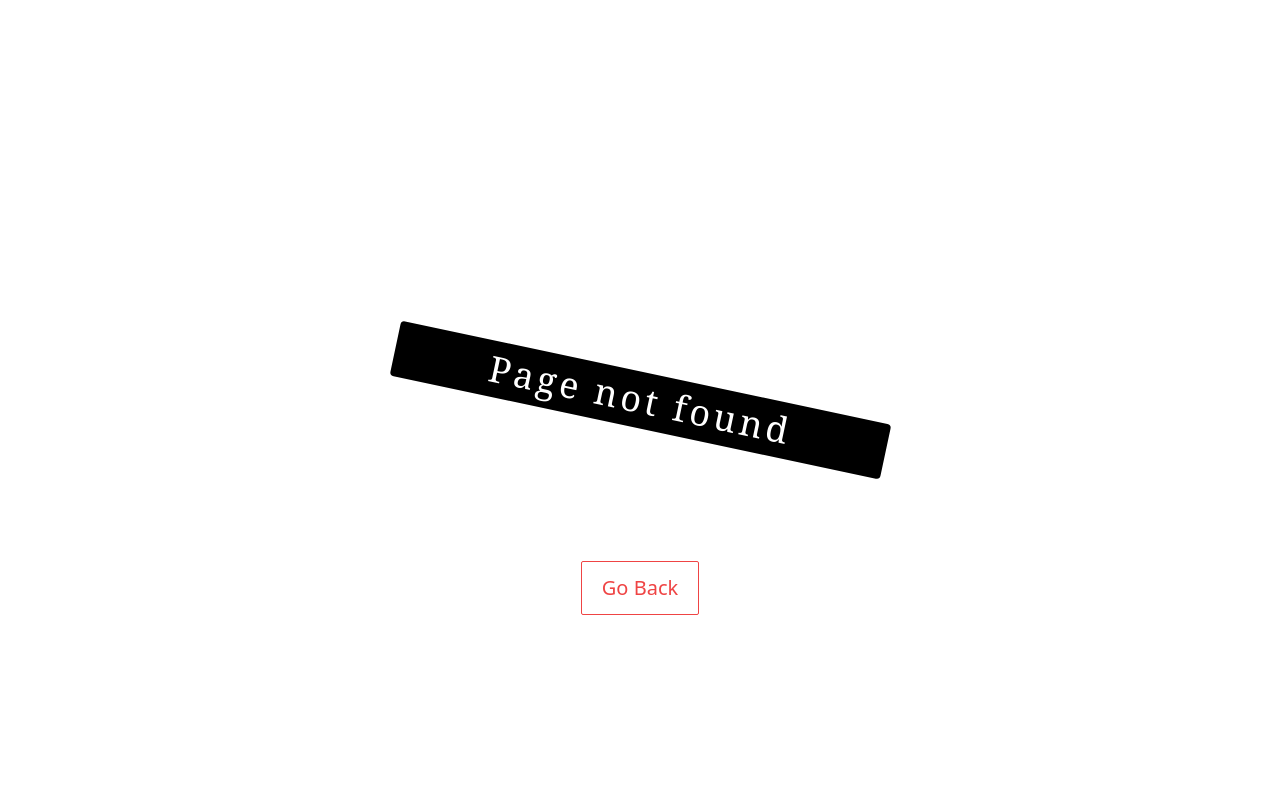
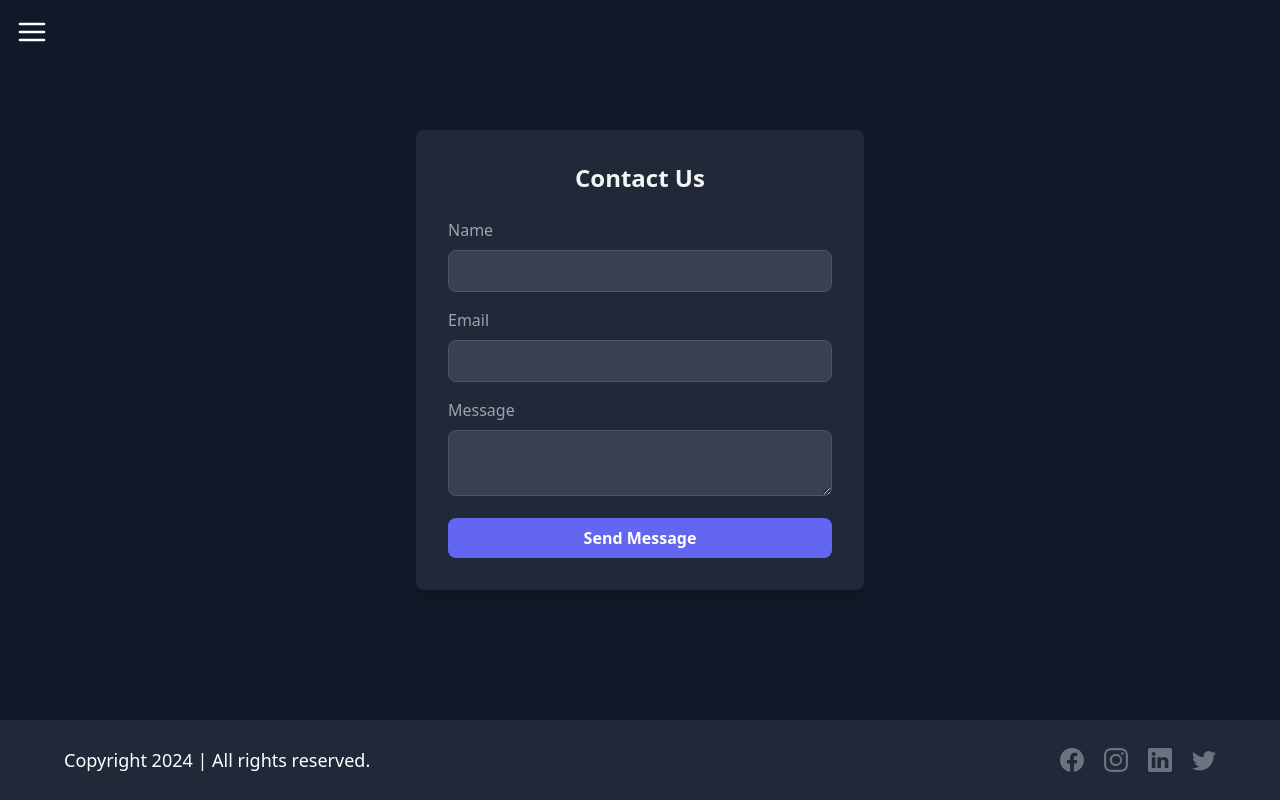
Before and after one commit to TheHarshitBansal/LMS, a React (Vite) app in the folder client/: page /contact in a window 1280 px wide. Before the commit this address had no page. Built offline with nearby package versions, Linux system fonts and the light colour scheme.

Commit message:
Contact us page created

```diff
--- a/client/src/App.jsx
+++ b/client/src/App.jsx
@@ -3,6 +3,7 @@ import './App.css'
 import { Route, Routes } from 'react-router-dom'
 
 import AboutUs from './pages/AboutUs'
+import ContactUs from './pages/Contact'
 import CourseList from './pages/courses/CourseList'
 import HomePage from './pages/HomePage'
 import Login from './pages/Login'
@@ -16,6 +17,7 @@ function App() {
     <Routes>
         <Route path='/' element={<HomePage/>}></Route>
         <Route path='/about' element={<AboutUs/>}></Route>
+        <Route path='/contact' element={<ContactUs/>}></Route>
         <Route path='/user/signup' element={<SignUp/>}></Route>
         <Route path='/user/login' element={<Login/>}></Route>
         <Route path='/courses' element={<CourseList/>}></Route>
--- /dev/null
+++ b/client/src/pages/Contact.jsx
@@ -0,0 +1,125 @@
+import { closeSnackbar, enqueueSnackbar } from "notistack";
+import { useState } from "react";
+
+import axiosInstance from "../helpers/axiosInstance";
+import HomeLayout from "../layouts/HomeLayout";
+
+const ContactUs = () => {
+
+
+  const [formData, setFormData] = useState({
+    name: "",
+    email: "",
+    message: "",
+  });
+
+  const handleChange = (e) => {
+    const { name, value } = e.target;
+    setFormData({
+      ...formData,
+      [name]: value,
+    });
+  };
+
+  const handleSubmit = (e) => {
+    e.preventDefault();
+    if (!formData.name || !formData.email || !formData.message) {
+      enqueueSnackbar("All the fields are required", { variant: "error" });
+      return;
+    }
+
+    if (formData.name.length < 2 || formData.name.length > 20) {
+      enqueueSnackbar("Name should be of 2-20 characters", {
+        variant: "error",
+      });
+      return;
+    }
+
+    //Email validation
+    if (
+      !formData.email.match(
+        /^(([^<>()[\]\\.,;:\s@"]+(\.[^<>()[\]\\.,;:\s@"]+)*)|.(".+"))@((\[[0-9]{1,3}\.[0-9]{1,3}\.[0-9]{1,3}\.[0-9]{1,3}\])|(([a-zA-Z\-0-9]+\.)+[a-zA-Z]{2,}))$/
+      )
+    ) {
+      enqueueSnackbar("Invalid Email Address", { variant: "error" });
+      return;
+    }
+
+    const response = axiosInstance.post('/contact', formData)
+    const loading = enqueueSnackbar("Submitting your response", {variant:"warning", persist:true})
+    response
+      .then(() => {
+        closeSnackbar(loading);
+        enqueueSnackbar("Submitted Succesfully", {variant: 'success'})
+        setFormData({
+          name: "",
+          email: "",
+          message: "",
+        });
+      })
+      .catch(() => {
+        enqueueSnackbar("Failed to create account", { variant: "error" });
+      });
+  };
+
+  return (
+    <HomeLayout>
+      <div className="h-[90vh] flex items-center justify-center bg-gray-900 text-gray-100">
+        <div className="max-w-md w-full bg-gray-800 p-8 rounded-lg shadow-lg">
+          <h2 className="text-2xl font-bold mb-6 text-center">Contact Us</h2>
+          <form onSubmit={handleSubmit} noValidate>
+            <div className="mb-4">
+              <label htmlFor="name" className="block text-gray-400 mb-2">
+                Name
+              </label>
+              <input
+                type="text"
+                id="name"
+                name="name"
+                value={formData.name}
+                onChange={handleChange}
+                required
+                className="w-full px-3 py-2 bg-gray-700 border border-gray-600 rounded-lg focus:outline-none focus:border-indigo-500"
+              />
+            </div>
+            <div className="mb-4">
+              <label htmlFor="email" className="block text-gray-400 mb-2">
+                Email
+              </label>
+              <input
+                type="email"
+                id="email"
+                name="email"
+                value={formData.email}
+                onChange={handleChange}
+                required
+                className="w-full px-3 py-2 bg-gray-700 border border-gray-600 rounded-lg focus:outline-none focus:border-indigo-500"
+              />
+            </div>
+            <div className="mb-4">
+              <label htmlFor="message" className="block text-gray-400 mb-2">
+                Message
+              </label>
+              <textarea
+                id="message"
+                name="message"
+                value={formData.message}
+                onChange={handleChange}
+                required
+                className="w-full px-3 py-2 bg-gray-700 border border-gray-600 rounded-lg focus:outline-none focus:border-indigo-500"
+              ></textarea>
+            </div>
+            <button
+              type="submit"
+              className="w-full px-3 py-2 bg-indigo-500 hover:bg-indigo-600 text-white font-bold rounded-lg transition-colors duration-300"
+            >
+              Send Message
+            </button>
+          </form>
+        </div>
+      </div>
+    </HomeLayout>
+  );
+};
+
+export default ContactUs;
```
